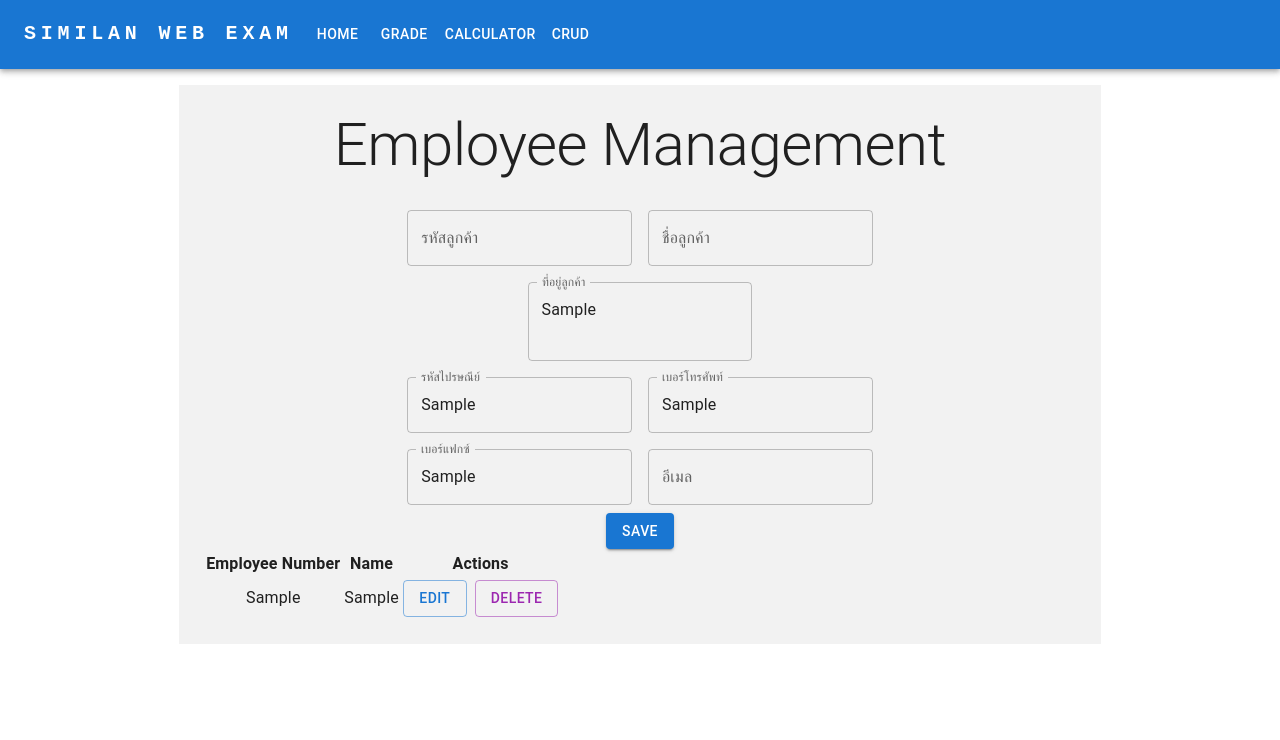
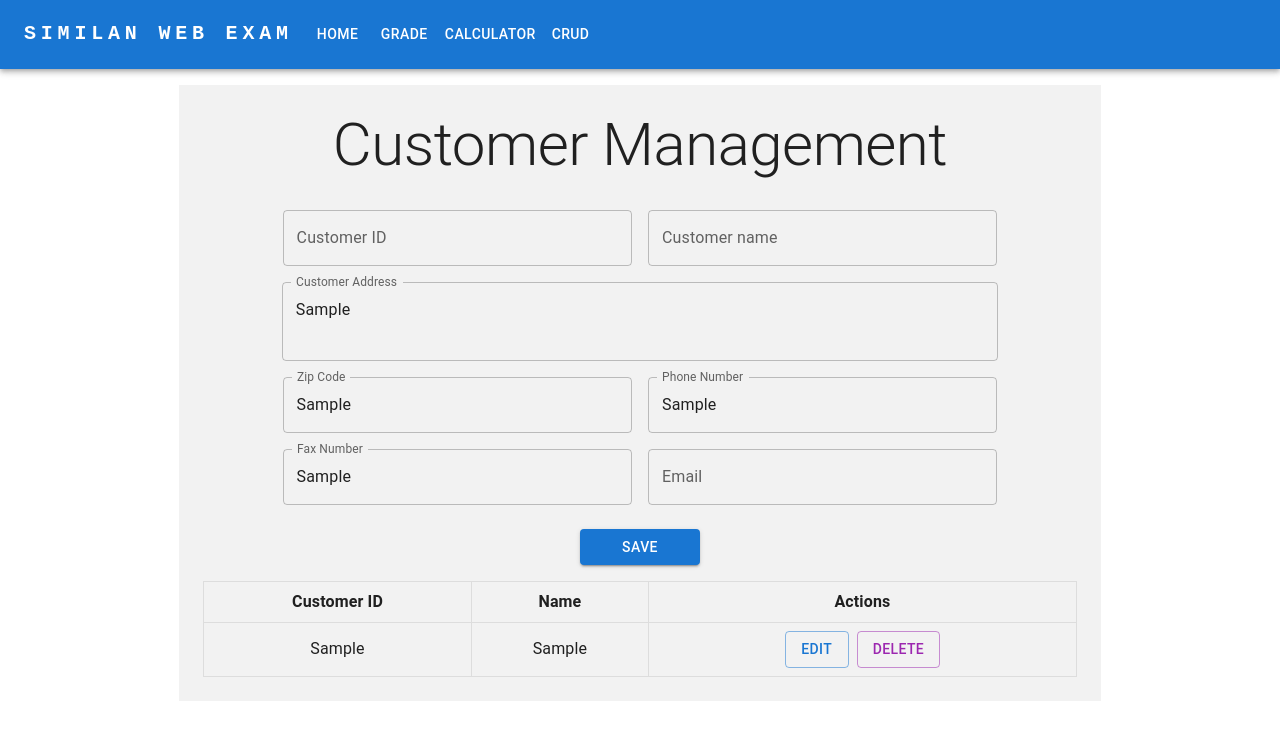
Before and after one commit to theerawit1997/react-test, a React (Create React App) app: page /crud in a window 1280 px wide. Both pictures are taken after typing "Sample", "Sample", "Sample", "Sample", "Sample", "Sample" into the empty fields and a click on the button "SAVE". Shown: the top 740 px of the page. Built offline with nearby package versions, Linux system fonts and the light colour scheme.

Commit message:
Update CRUD.js
employee to customer
update style and update Function

```diff
--- a/src/CRUD.js
+++ b/src/CRUD.js
@@ -7,66 +7,70 @@ import TextField from "@mui/material/TextField";
 import Button from "@mui/material/Button";
 
 const CRUD = () => {
-  const [employees, setEmployees] = useState([]);
-  const [newEmployee, setNewEmployee] = useState({
+  const [customer, setCustomer] = useState([]);
+  const [newCustomer, setNewCustomer] = useState({
     name: "",
-    employeeNumber: "",
+    customerID: "",
   });
   const [editingIndex, setEditingIndex] = useState(null);
   const [error, setError] = useState(null);
 
   const handleInputChange = (key, value) => {
-    setNewEmployee((prev) => ({ ...prev, [key]: value }));
+    setNewCustomer((prev) => ({ ...prev, [key]: value }));
   };
 
-  const isEmployeeNumberUnique = (employeeNumber) => {
-    return !employees.some(
-      (employee) => employee.employeeNumber === employeeNumber
-    );
+  const isCustomerIDUnique = (customerID) => {
+    return !customer.some((customer) => customer.customerID === customerID);
   };
 
-  const addEmployee = () => {
+  const addCustomer = () => {
     if (
-      newEmployee.name &&
-      newEmployee.employeeNumber &&
-      isEmployeeNumberUnique(newEmployee.employeeNumber)
+      newCustomer.name &&
+      newCustomer.customerID &&
+      isCustomerIDUnique(newCustomer.customerID)
     ) {
-      setEmployees([...employees, newEmployee]);
-      setNewEmployee({ name: "", employeeNumber: "" });
+      setCustomer([...customer, newCustomer]);
+      setNewCustomer({ name: "", customerID: "" });
       setError(null);
     } else {
-      setError("Employee Number must be unique.");
+      setError("Customer ID must be unique.");
     }
   };
 
-  const editEmployee = (index) => {
+  const editCustomer = (index) => {
     setEditingIndex(index);
-    setNewEmployee(employees[index]);
+    setNewCustomer(customer[index]);
   };
 
-  const updateEmployee = () => {
+  const updateCustomer = () => {
     if (
-      newEmployee.name &&
-      newEmployee.employeeNumber &&
+      newCustomer.name &&
+      newCustomer.customerID &&
       editingIndex !== null &&
-      isEmployeeNumberUnique(newEmployee.employeeNumber)
+      isCustomerIDUniqueForUpdate(newCustomer.customerID)
     ) {
-      const updatedEmployees = [...employees];
-      updatedEmployees[editingIndex] = newEmployee;
-      setEmployees(updatedEmployees);
-      setNewEmployee({ name: "", employeeNumber: "" });
+      const updatedCustomers = [...customer];
+      updatedCustomers[editingIndex] = newCustomer;
+      setCustomer(updatedCustomers);
+      setNewCustomer({ name: "", customerID: "" });
       setEditingIndex(null);
       setError(null);
     } else {
-      setError("Employee Number must be unique.");
+      setError("Customer ID must be unique.");
     }
   };
 
-  const deleteEmployee = (index) => {
-    const updatedEmployees = employees.filter((_, i) => i !== index);
-    setEmployees(updatedEmployees);
+  const isCustomerIDUniqueForUpdate = (customerID) => {
+    const otherCustomers = customer.filter((_, index) => index !== editingIndex);
+    return !otherCustomers.some((customer) => customer.customerID === customerID);
+  };
+
+  const deleteCustomer = (index) => {
+    const updatedCustomers = customer.filter((_, i) => i !== index);
+    setCustomer(updatedCustomers);
     setEditingIndex(null);
   };
+
   return (
     <React.Fragment>
       <CssBaseline />
@@ -92,37 +96,37 @@ const CRUD = () => {
           autoComplete="off"
         >
           <Typography variant="h2" gutterBottom>
-            Employee Management
+            Customer Management
           </Typography>
           <form>
             <div>
               <TextField
-                label="รหัสลูกค้า"
+                label="Customer ID"
                 variant="outlined"
-                value={newEmployee.employeeNumber}
+                value={newCustomer.customerID}
                 onChange={(e) =>
-                  handleInputChange("employeeNumber", e.target.value)
+                  handleInputChange("customerID", e.target.value)
                 }
-                style={{ marginRight: "8px" }}
+                style={{ marginRight: "8px", width: "40%" }}
                 multiline
                 maxRows={1}
               />
               <TextField
-                label="ชื่อลูกค้า"
+                label="Customer name"
                 variant="outlined"
-                value={newEmployee.name}
+                value={newCustomer.name}
                 onChange={(e) => handleInputChange("name", e.target.value)}
-                style={{ marginRight: "8px" }}
+                style={{ marginRight: "8px", width: "40%" }}
                 multiline
                 maxRows={1}
               />
             </div>
             <div>
               <TextField
-                label="ที่อยู่ลูกค้า"
+                label="Customer Address"
                 variant="outlined"
                 // ....
-                style={{ marginRight: "8px" }}
+                style={{ marginRight: "8px", width: "82%" }}
                 multiline
                 rows={2}
                 maxRows={6}
@@ -130,78 +134,100 @@ const CRUD = () => {
             </div>
             <div>
               <TextField
-                label="รหัสไปรษณีย์"
+                label="Zip Code"
                 variant="outlined"
                 // ....
-                style={{ marginRight: "8px" }}
+                style={{ marginRight: "8px", width: "40%" }}
                 multiline
                 maxRows={1}
               />
               <TextField
-                label="เบอร์โทรศัพท์"
+                label="Phone Number"
                 variant="outlined"
                 // ....
-                style={{ marginRight: "8px" }}
+                style={{ marginRight: "8px", width: "40%" }}
                 multiline
                 maxRows={1}
               />
             </div>
             <div>
               <TextField
-                label="เบอร์แฟกซ์"
+                label="Fax Number"
                 variant="outlined"
                 // ....
-                style={{ marginRight: "8px" }}
+                style={{ marginRight: "8px", width: "40%" }}
                 multiline
                 maxRows={1}
               />
               <TextField
-                label="อีเมล"
+                label="Email"
                 variant="outlined"
                 // ....
-                style={{ marginRight: "8px" }}
+                style={{ marginRight: "8px", width: "40%" }}
                 multiline
                 maxRows={1}
               />
             </div>
             {editingIndex === null ? (
-              <Button variant="contained" color="primary" onClick={addEmployee}>
+              <Button
+                variant="contained"
+                color="primary"
+                onClick={addCustomer}
+                style={{ marginTop: "16px", width: "120px" }}
+              >
                 Save
               </Button>
             ) : (
               <Button
                 variant="contained"
                 color="primary"
-                onClick={updateEmployee}
+                onClick={updateCustomer}
+                style={{ marginTop: "16px", width: "120px" }}
               >
                 Update
               </Button>
             )}
-
             {error && (
               <Typography variant="body2" color="error">
                 {error}
               </Typography>
             )}
           </form>
-          <table>
+          <div style={{ marginTop: "16px" }}>
+            <table
+              style={{
+                borderCollapse: "collapse",
+                width: "100%",
+                border: "1px solid #ddd",
+              }}
+            >
               <thead>
                 <tr>
-                <th>Employee Number</th>
-                <th>Name</th>
-                <th>Actions</th>
+                  <th style={{ border: "1px solid #ddd", padding: "8px" }}>
+                    Customer ID
+                  </th>
+                  <th style={{ border: "1px solid #ddd", padding: "8px" }}>
+                    Name
+                  </th>
+                  <th style={{ border: "1px solid #ddd", padding: "8px" }}>
+                    Actions
+                  </th>
                 </tr>
               </thead>
               <tbody>
-              {employees.map((employee, index) => (
+                {customer.map((customer, index) => (
                   <tr key={index}>
-                  <td>{employee.employeeNumber}</td>
-                  <td>{employee.name}</td>
-                  <td>
+                    <td style={{ border: "1px solid #ddd", padding: "8px" }}>
+                      {customer.customerID}
+                    </td>
+                    <td style={{ border: "1px solid #ddd", padding: "8px" }}>
+                      {customer.name}
+                    </td>
+                    <td style={{ border: "1px solid #ddd", padding: "8px" }}>
                       <Button
                         variant="outlined"
                         color="primary"
-                      onClick={() => editEmployee(index)}
+                        onClick={() => editCustomer(index)}
                         style={{ marginRight: "8px" }}
                       >
                         Edit
@@ -209,7 +235,7 @@ const CRUD = () => {
                       <Button
                         variant="outlined"
                         color="secondary"
-                      onClick={() => deleteEmployee(index)}
+                        onClick={() => deleteCustomer(index)}
                       >
                         Delete
                       </Button>
@@ -218,6 +244,7 @@ const CRUD = () => {
                 ))}
               </tbody>
             </table>
+          </div>
         </Box>
       </Container>
     </React.Fragment>
```
Lines whose indentation alone changed are shown as unchanged.
